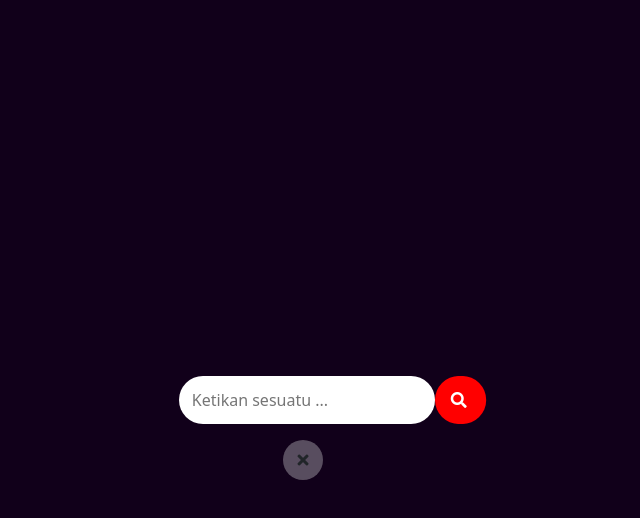
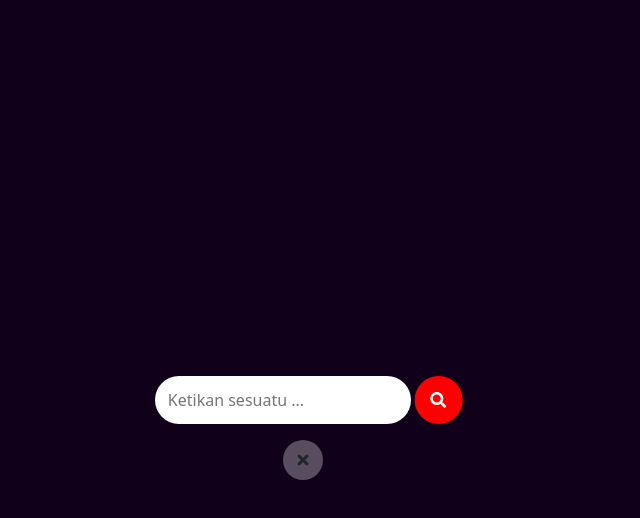
Before and after one commit to abin51/scrolling-navigation-menu, a plain HTML site: page index.html in a window 1280 px wide. Both pictures are taken after a click on the element 640 px from the left and 400 px from the top of the page. Shown: the whole page, without its empty margins (357-997 px from the left). Drawn offline with nearby package versions, Linux system fonts and the light colour scheme.

Commit message:
update kode

```diff
--- a/index.html
+++ b/index.html
@@ -33,7 +33,7 @@
         <div class="rounded-circle scroll-search-btn"><i class="fa fa-fw fa-search"></i></div>
 
         <!-- form navigasi -->
-        <form action="" class="rounded-pill d-none search-navigation">
+        <form action="" class="rounded-pill search-navigation">
             <!-- search input -->
             <input type="text" placeholder="Ketikan sesuatu ..." name="search" id="search-input" class="search-input">
 
--- a/script.js
+++ b/script.js
@@ -1,6 +1,11 @@
 $(".scroll-search-btn").click(function() {
     $(".scroll-search-btn").css ({
-        'transform' : 'translate(24vw, 0) rotate(360deg)'
+        'transform' : 'translate(12vw, 0) rotate(360deg)'
+    });
+
+    $(".search-navigation").css ({
+        'transform' : 'translate(0, 0)',
+        'opacity' : '1'
     });
 
     $(".btn-minimize").css ({
@@ -16,8 +21,15 @@ $(".btn-minimize").click(function() {
         'transform' : 'translate(0, 0)'
     });
 
+    $(".search-navigation").css ({
+        'transform' : 'translate(20vw, 0)',
+        'opacity' : '0',
+    });
+
     $(".btn-minimize").css ({
         'bottom' : '47.5vh',
         'opacity' : '0'
     });
+
+    $(".search-navigation").addClass("d-none");
 });
--- a/style.css
+++ b/style.css
@@ -21,6 +21,10 @@
     color: #fff;
     font-size: 2vh;
     transition: .8s;
+    position: fixed;
+    top: 47vh;
+    right: 48vw;
+    z-index: 5;
 }
 
 .navigation-wrap .scroll-search-btn:hover {
@@ -34,6 +38,9 @@
     display: flex;
     align-items: center;
     justify-content: center;
+    transform: translate(20vw, 0);
+    opacity: 0;
+    transition: 1s;
 }
 
 .navigation-wrap .search-navigation .search-input {
@@ -49,7 +56,8 @@
 .navigation-wrap .search-navigation .btn-search {
     position: fixed;
     top: 47vh;
-    right: 34.4vw;
+    right: 36vw;
+    font-size: 2vh;
     display: flex;
     align-items: center;
     justify-content: center;
@@ -58,6 +66,7 @@
     height: 6vh;
     width: 6vh;
     border: none;
+    opacity: 0;
 }
 
 .navigation-wrap .search-navigation .btn-search:hover {
```
